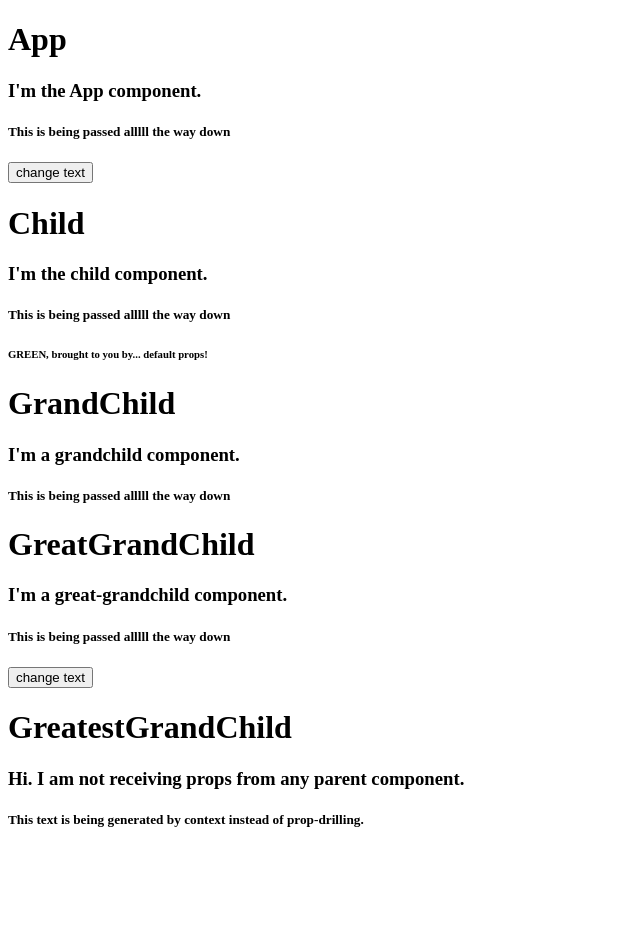
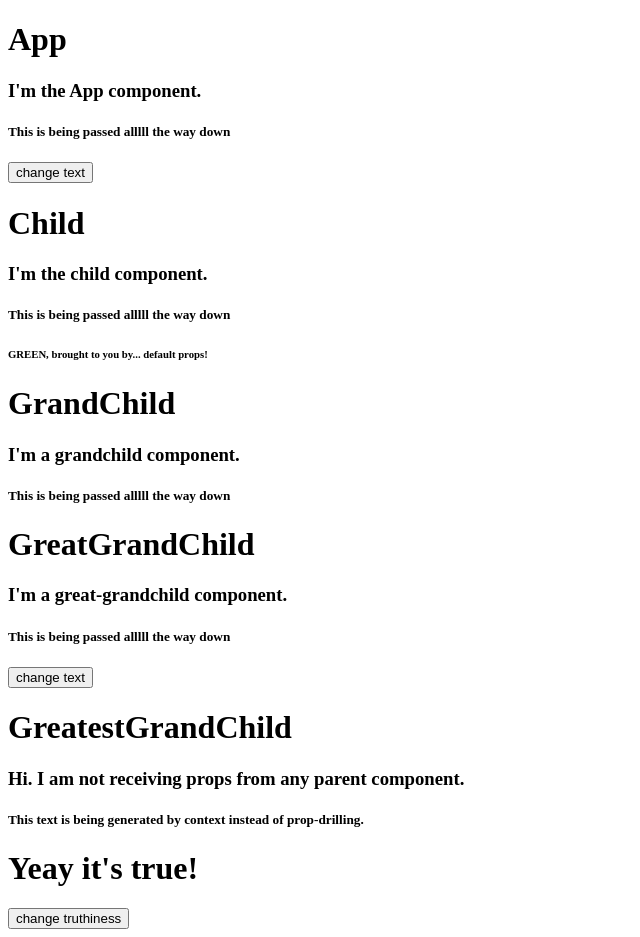
Before and after one commit to brendanreape88/react-training, a React (Create React App) app: page / in a window 1280 px wide. Shown: the whole page, without its empty margins (0-640 px from the left). Before the commit the page ends 850 px from the top, so only its background shows below. Built offline with nearby package versions, Linux system fonts and the light colour scheme.

Commit message:
truthiness button added

```diff
--- a/src/App.js
+++ b/src/App.js
@@ -26,9 +26,12 @@ class App extends Component {
             GreatestGrandChild: {
                 name: "GreatestGrandChild",
                 text: "This text is being generated by context instead of prop-drilling."
-            }
+            },
+            TorF: true
         }
         this.handleClick = this.handleClick.bind(this)
+        this.handleNestedClick = this.handleNestedClick.bind(this)
+        this.handleTruthiness = this.handleTruthiness.bind(this)
     }
 
 
@@ -42,12 +45,18 @@ class App extends Component {
     handleNestedClick(event) {
         alert('I was clicked in the GreatGrandChild component')
         let oldApp = {...this.state.App};
-        oldApp.deeptext = "This is being passed alllll the way down"
+        oldApp.deepText = "This is being passed alllll the way down"
         this.setState({App: oldApp})
+        console.log(this.state.App.deepText)
+    }
+
+    handleTruthiness(event) {
+        alert('I was clicked!')
+        this.setState({ TorF: false })
     }
 
     render() {
-        const value = {...this.state.GreatestGrandChild}
+        const value = {...this.state}
         return(
             <AppContext.Provider value={value}>
                 <div>
@@ -59,7 +68,8 @@ class App extends Component {
                         name={this.state.Child.name}
                         text={this.state.Child.text}
                         deepText={this.state.App.deepText}
-                        onClick={this.handleNestedClick}
+                        handleNestedClick={this.handleNestedClick}
+                        handleTruthiness={this.handleTruthiness}
                     />
                 </div>
             </AppContext.Provider>
--- a/src/Child.js
+++ b/src/Child.js
@@ -17,7 +17,7 @@ class Child extends Component {
                     name="GrandChild"
                     text="I'm a grandchild component."
                     deepText={this.props.deepText}
-                    onClick={this.props.handleNestedClick}
+                    handleNestedClick={this.props.handleNestedClick}
                 />
             </div>
         )
--- a/src/GrandChild.js
+++ b/src/GrandChild.js
@@ -12,7 +12,7 @@ class GrandChild extends Component {
                     name="GreatGrandChild"
                     text="I'm a great-grandchild component."
                     deepText={this.props.deepText}
-                    onClick={this.props.handleNestedClick}
+                    handleNestedClick={this.props.handleNestedClick}
                 />
             </div>
         )
--- a/src/GreatGrandChild.js
+++ b/src/GreatGrandChild.js
@@ -10,7 +10,9 @@ class GreatGrandChild extends Component {
                 <h3>{this.props.text}</h3>
                 <h5>{this.props.deepText}</h5>
                 <button onClick={this.props.handleNestedClick}>change text</button>
-                <GreatestGrandChild />
+                <GreatestGrandChild
+                    handleTruthiness={this.props.handleTruthiness}
+                />
             </div>
         )
     }
--- a/src/GreatestGrandChild.js
+++ b/src/GreatestGrandChild.js
@@ -5,12 +5,21 @@ class GreatestGrandChild extends Component {
     static contextType = AppContext
 
     render() {
-
+        let yeay
+        if(this.context.TorF){
+            console.log("Yeay it's true!")
+            yeay = "Yeay it's true!"
+        } else {
+            console.log("Boo it's false!")
+            yeay = "Boo it's false"
+        }
         return (
             <div>
-                <h1>GreatestGrandChild</h1>
+                <h1>{this.context.GreatestGrandChild.name}</h1>
                 <h3>Hi. I am not receiving props from any parent component.</h3>
-                <h5>{this.context.text}</h5>
+                <h5>{this.context.GreatestGrandChild.text}</h5>
+                <h1>{yeay}</h1>
+                <button onClick={this.props.handleTruthiness}>change truthiness</button>
             </div>
         )
     }
```
